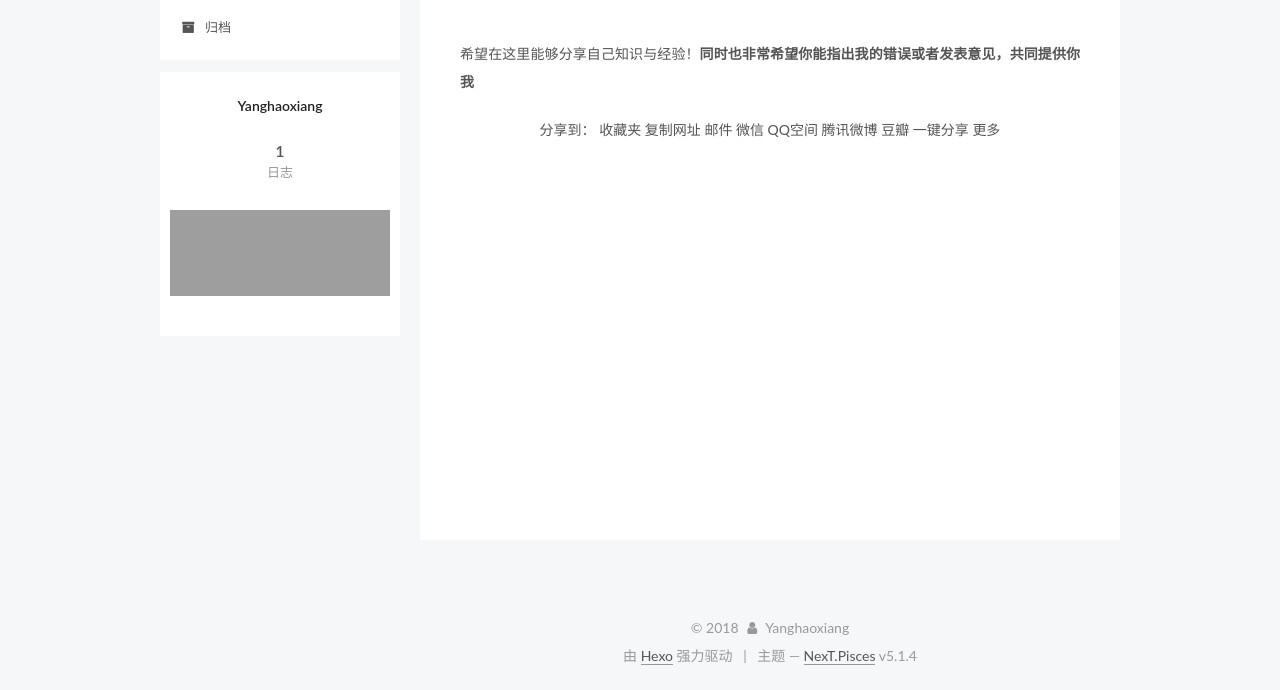
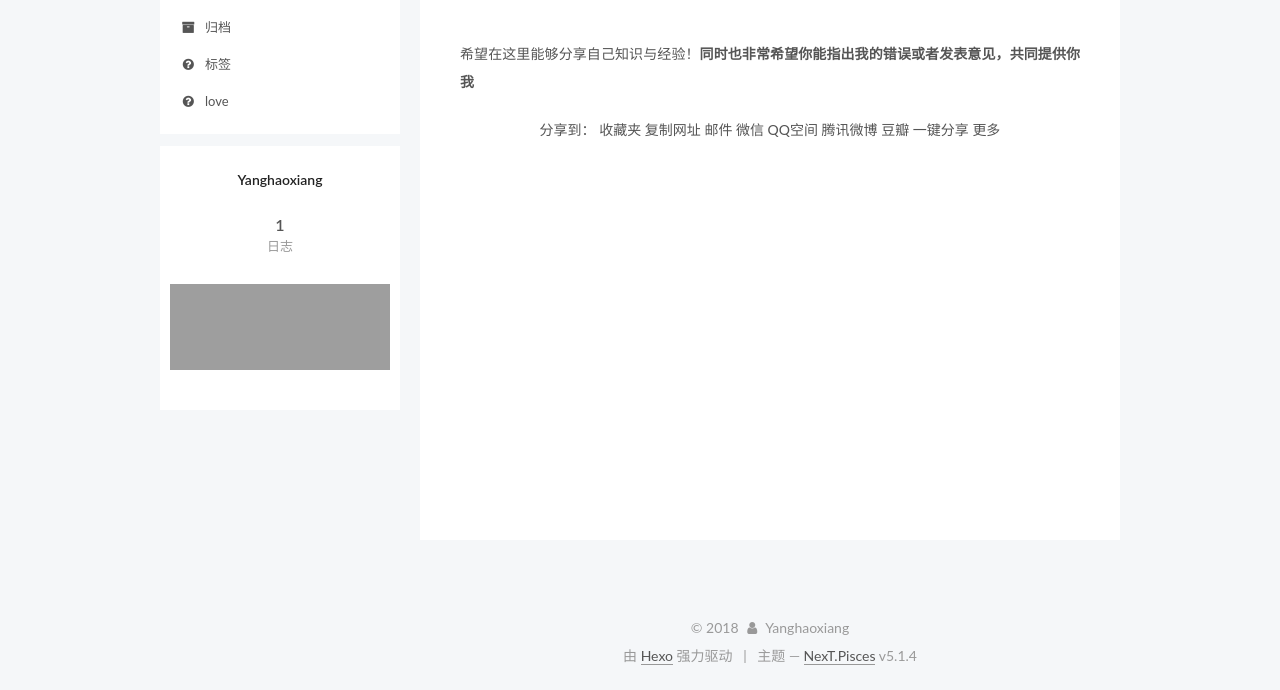
Before and after one commit to hackersheng/Hackersheng.github.io, a plain HTML site: page 2018/11/23/hello-world/index.html in a window 1280 px wide. Shown: the part 163-853 px from the top of the page. Drawn offline with Linux system fonts and the light colour scheme; grey boxes are pictures that could not be loaded.

Commit message:
Site updated: 2018-11-23 20:43:00

```diff
--- a/2018/11/23/hello-world/index.html
+++ b/2018/11/23/hello-world/index.html
@@ -196,6 +196,26 @@
               <i class="menu-item-icon fa fa-fw fa-archive"></i> <br>
 
             归档
+          </a>
+        </li>
+
+
+        <li class="menu-item menu-item-tags">
+          <a href="/tags" rel="section">
+
+              <i class="menu-item-icon fa fa-fw fa-question-circle"></i> <br>
+
+            标签
+          </a>
+        </li>
+
+
+        <li class="menu-item menu-item-love">
+          <a href="/love" rel="section">
+
+              <i class="menu-item-icon fa fa-fw fa-question-circle"></i> <br>
+
+            love
           </a>
         </li>
 
--- a/css/main.css
+++ b/css/main.css
@@ -1823,7 +1823,7 @@ pre .javascript .function {
   width: 4px;
   height: 4px;
   border-radius: 50%;
-  background: #ff11e4;
+  background: #cbffff;
 }
 .links-of-blogroll {
   font-size: 13px;
```
Also changed, not shown: archives/2018/11/index.html (+20 -0 lines), archives/2018/index.html (+20 -0 lines), archives/index.html (+20 -0 lines), index.html (+20 -0 lines).
